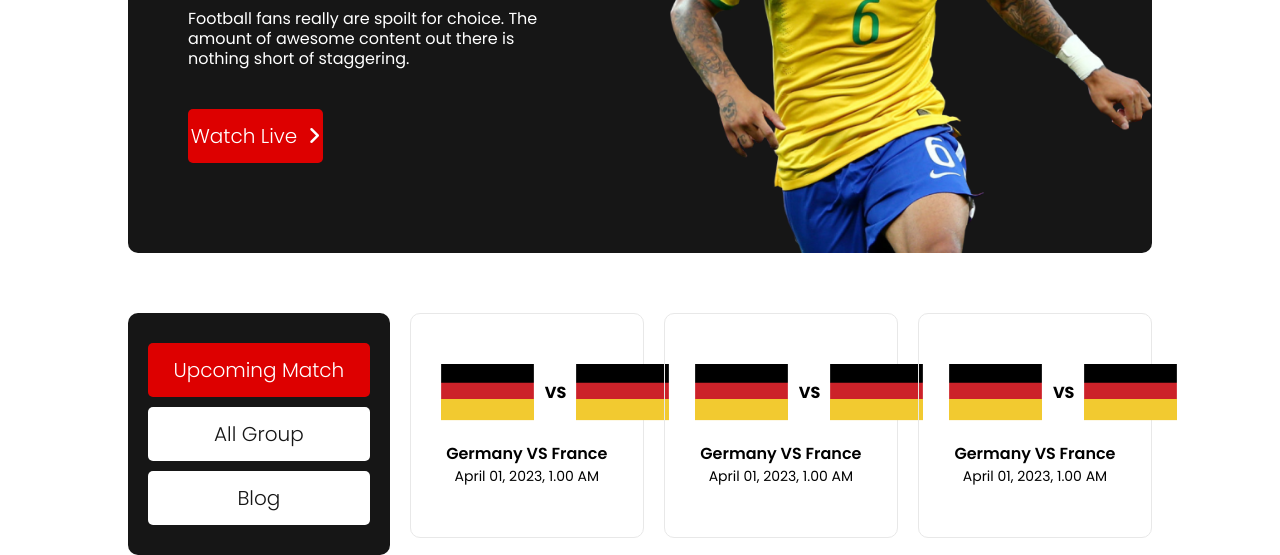
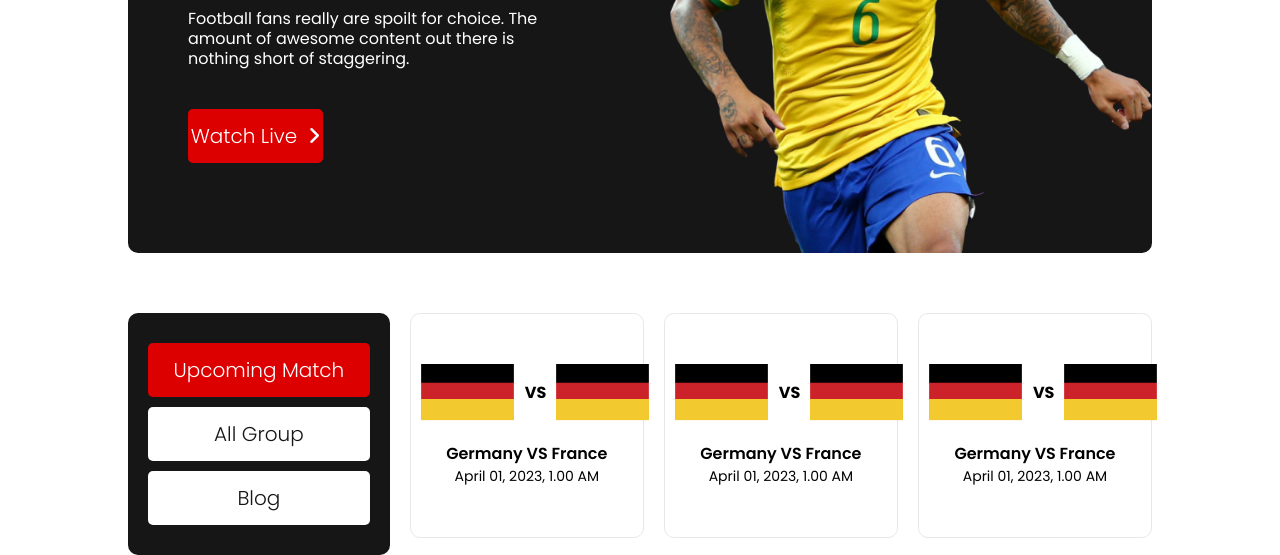
Before and after one commit to mushfik16381/fifa, a plain HTML site: page match.html in a window 1280 px wide. Shown: the part 340-895 px from the top of the page. Drawn offline with Linux system fonts and the light colour scheme.

Commit message:
match css change

```diff
--- a/css/style.css
+++ b/css/style.css
@@ -200,7 +200,7 @@ footer .social-icon a{
   match css
 ---------------------*/
 .match{
-    padding: 50px 30px;
+    padding: 50px 10px;
 }
 .img-part{
     display: flex;
```
